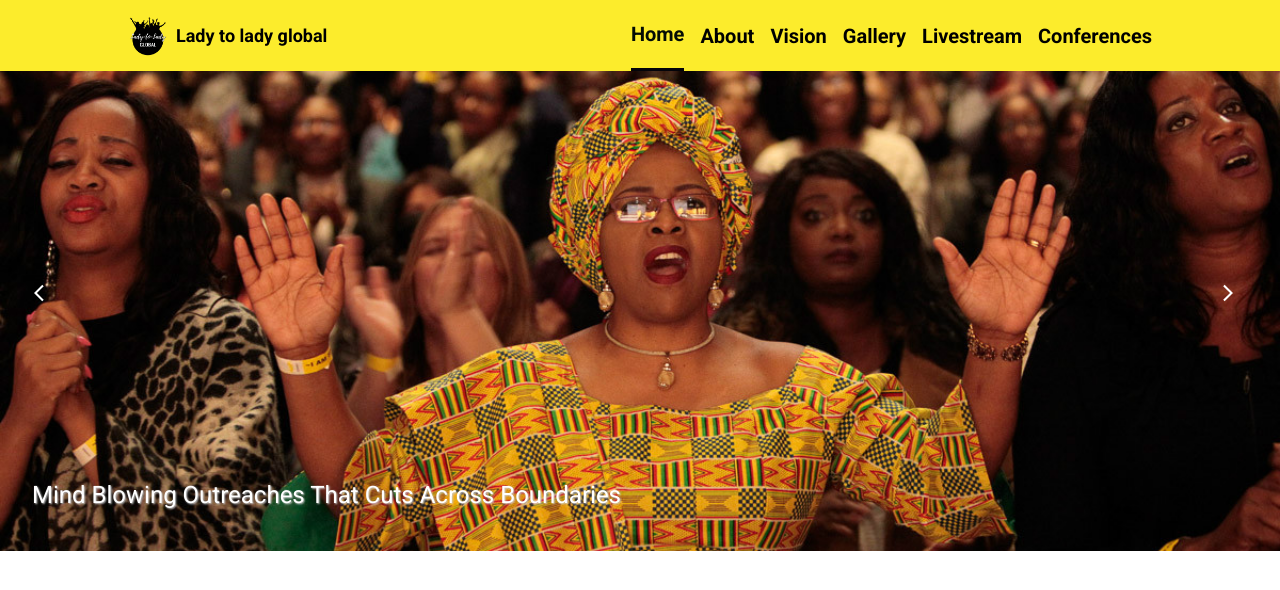
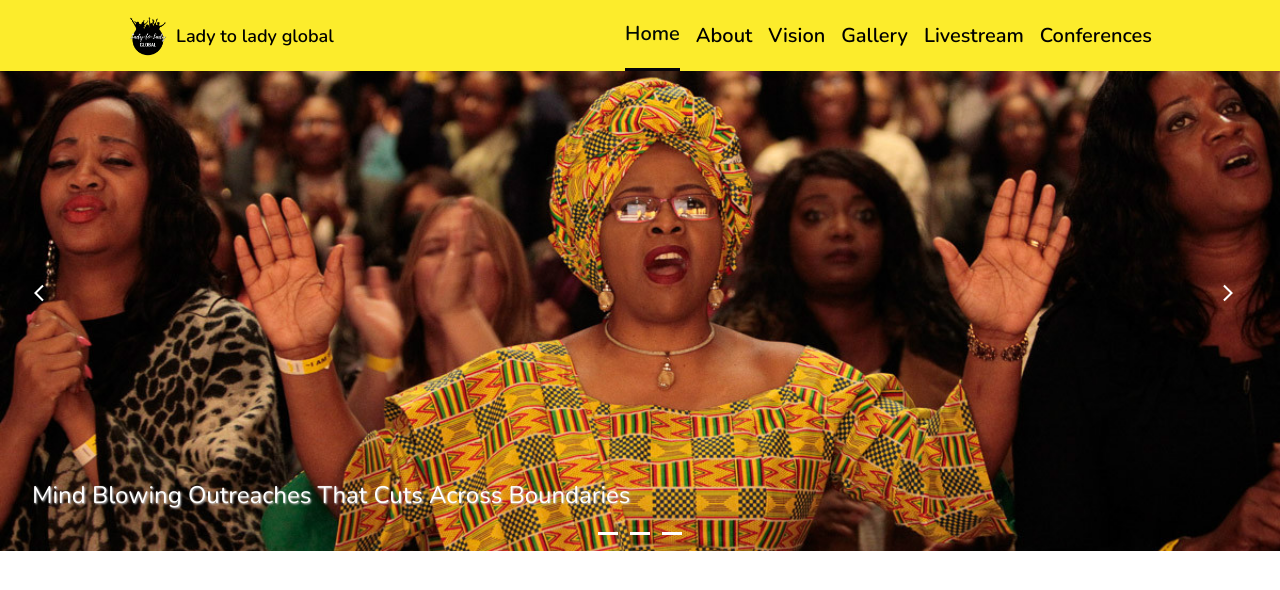
Before and after one commit to mrvicthor/clc-app, a React (Vite) app: page / in a window 1280 px wide. Shown: the top 590 px of the page. Built offline with nearby package versions, Linux system fonts and the light colour scheme.

Commit message:
added block indicators for slider

```diff
--- a/src/components/banner/index.tsx
+++ b/src/components/banner/index.tsx
@@ -3,7 +3,7 @@ import globalLady from "../../assets/globalLady.jpeg";
 import singer from "../../assets/ladySing.jpg";
 import { useState } from "react";
 
-import { Arrows } from "../index";
+import { Arrows, BlockIndicators } from "../index";
 
 const Banner = () => {
   const data = [
@@ -50,6 +50,11 @@ const Banner = () => {
               setActiveIndex(activeIndex === len ? 0 : activeIndex + 1)
             }
           />
+          <BlockIndicators
+            items={data}
+            activeIndex={activeIndex}
+            setActiveIndex={setActiveIndex}
+          />
         </div>
       </div>
     </section>
--- /dev/null
+++ b/src/components/blockIndicators/index.tsx
@@ -0,0 +1,33 @@
+type IndicatorProps = {
+  id: number;
+  image: string;
+  text: string;
+};
+
+type BlockProps = {
+  items: IndicatorProps[];
+  activeIndex: number;
+  setActiveIndex: (index: number) => void;
+};
+
+const BlockIndicators = ({
+  items,
+  activeIndex,
+  setActiveIndex,
+}: BlockProps) => {
+  return (
+    <div className="blocks flex gap-3 bottom-4 left-[50%] -translate-x-[50%] absolute ">
+      {items.map((item, index) => (
+        <div
+          onClick={() => setActiveIndex(index)}
+          key={index}
+          className={`${
+            index === activeIndex ? "bg-[yellow]" : ""
+          } h-[3px] w-5 bg-white hover:bg-[yellow] cursor-pointer`}
+        />
+      ))}
+    </div>
+  );
+};
+
+export default BlockIndicators;
--- a/src/components/index.tsx
+++ b/src/components/index.tsx
@@ -1,5 +1,6 @@
 import Header from "./header";
 import Banner from "./banner";
 import Arrows from "./arrows";
+import BlockIndicators from "./blockIndicators";
 
-export { Header, Banner, Arrows };
+export { Header, Banner, Arrows, BlockIndicators };
--- a/src/index.css
+++ b/src/index.css
@@ -1,4 +1,4 @@
-@import url("https://fonts.googleapis.com/css2?family=Roboto:wght@300;400;700&display=swap");
+@import url("https://fonts.googleapis.com/css2?family=Nunito:wght@400;600;700&display=swap");
 
 @tailwind base;
 @tailwind components;
@@ -6,7 +6,7 @@
 
 @layer base {
   body {
-    font-family: "Roboto", sans-serif;
+    font-family: "Nunito", sans-serif;
   }
 }
 
@@ -60,11 +60,16 @@
       border-bottom: 3px solid #04040a;
     }
 
-    .primary-navigation > *:hover::after {
+    .primary-navigation > *:not(.active):hover::after {
       transform: scaleX(1);
     }
-    .primary-navigation > *.after {
-      transform: scaleX(1);
+
+    .blocks {
+      left: 50%;
+    }
+
+    .blocks > .block__indicator {
+      background: white;
     }
   }
 
```
